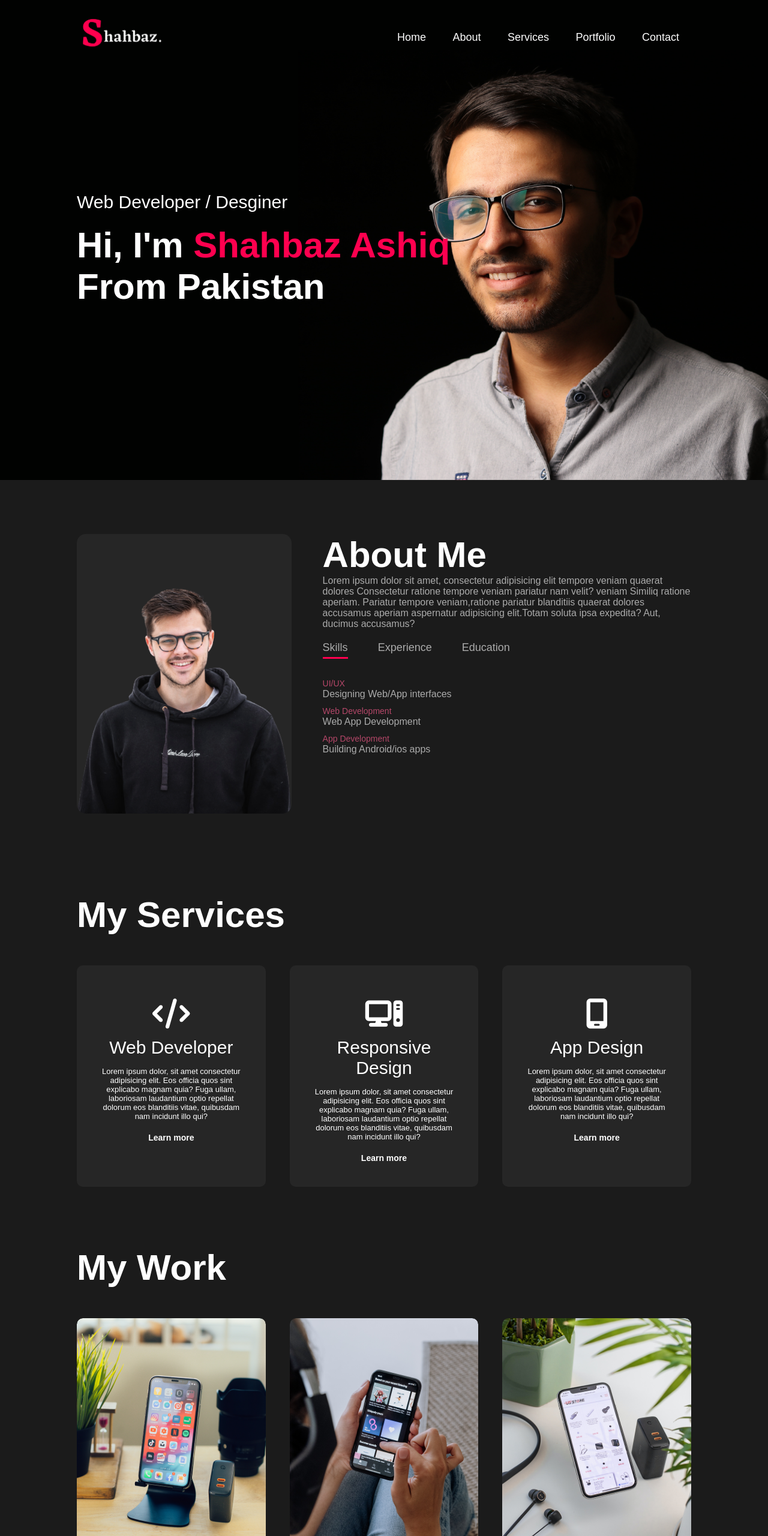
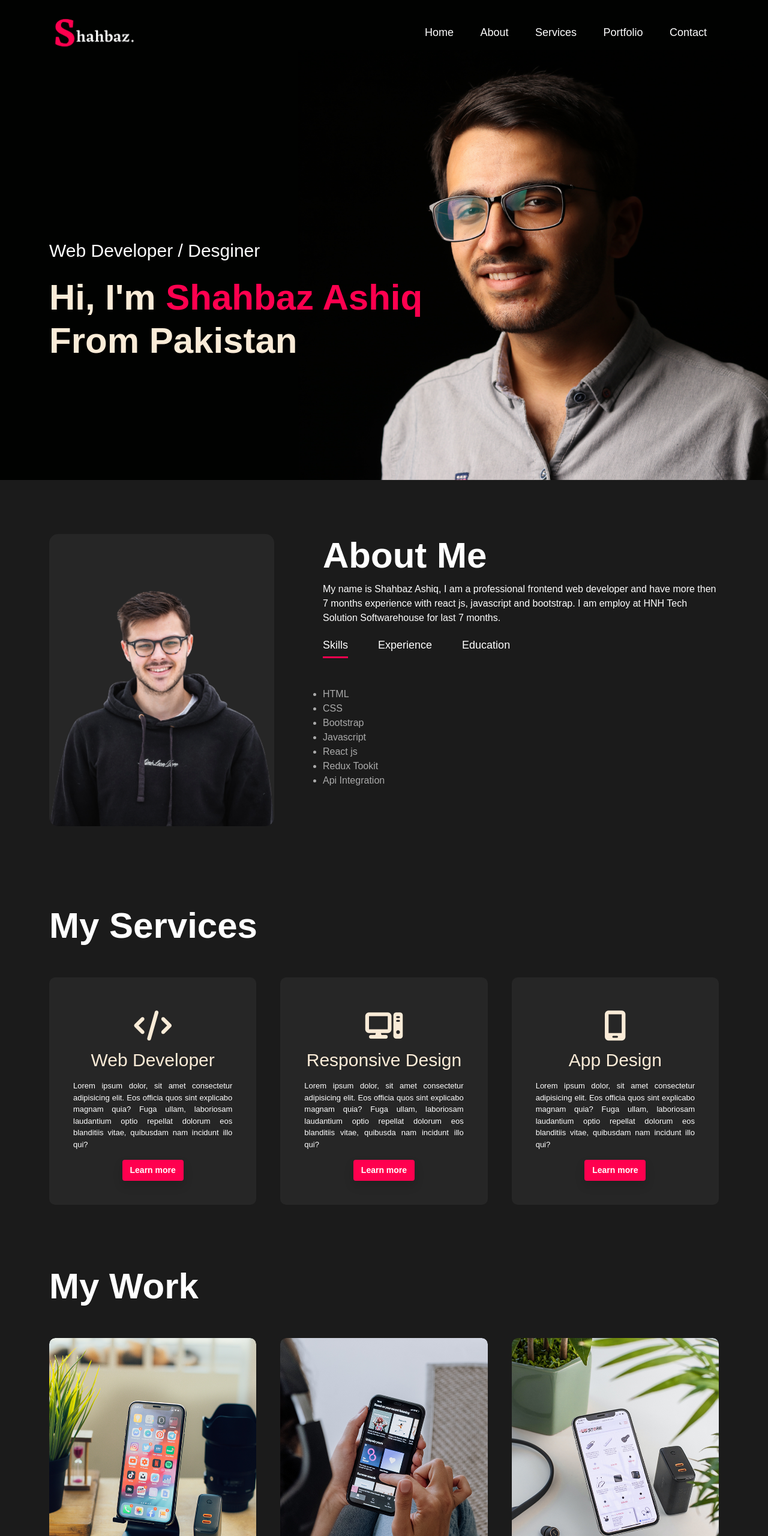
Before and after one commit to Shahbaz2233/portfolio-website, a plain HTML site: page index.html in a window 1280 px wide. Shown: the top 2560 px of the page at 60% size. Drawn offline with nearby package versions, Linux system fonts and the light colour scheme.

Commit message:
My first commit

```diff
--- a/index.html
+++ b/index.html
@@ -8,26 +8,41 @@
     <title>Document</title>
     <!-- <link rel="stylesheet" href="https://cdnjs.cloudflare.com/ajax/libs/font-awesome/4.7.0/css/font-awesome.min.css" /> -->
     <link rel="stylesheet" href="style.css" />
+    <link href="https://cdn.jsdelivr.net/npm/bootstrap@5.0.2/dist/css/bootstrap.min.css" rel="stylesheet"
+        integrity="sha384-EVSTQN3/azprG1Anm3QDgpJLIm9Nao0Yz1ztcQTwFspd3yD65VohhpuuCOmLASjC" crossorigin="anonymous">
 </head>
 
 <body>
+    <div className="container-fluid">
         <div id="home">
             <div class="container">
                 <nav>
                     <img src="images/logo.png" class="logo">
-                <ul id="sidemenu">
-                    <li><a href="#home">Home</a></li>
-                    <li><a href="#about">About</a></li>
-                    <li><a href="#services">Services</a></li>
-                    <li><a href="#portofolio">Portfolio</a></li>
-                    <li><a href="#contact">Contact</a></li>
+                    <!-------for large Screen ------->
+                    <ul class="d-lg-block d-md-none d-none" id="">
+                        <li><a class="text-white" href="#home">Home</a></li>
+                        <li><a class="text-white" href="#about">About</a></li>
+                        <li><a class="text-white" href="#services">Services</a></li>
+                        <li><a class="text-white" href="#portofolio">Portfolio</a></li>
+                        <li><a class="text-white" href="#contact">Contact</a></li>
                         <i class="fa-solid fa-xmark" onclick="closeMenu()"></i>
                     </ul>
-                <i class="fa-solid fa-bars" onclick="openMenu()"></i>
+                    <!-------for large Screen ------->
+                    <!-------for Small Screen ------->
+                    <ul class="d-lg-none d-md-block d-block" id="sidemenu">
+                        <li><a onclick="closeMenu()" class="text-white" href="#home">Home</a></li>
+                        <li><a onclick="closeMenu()" class="text-white" href="#about">About</a></li>
+                        <li><a onclick="closeMenu()" class="text-white" href="#services">Services</a></li>
+                        <li><a onclick="closeMenu()" class="text-white" href="#portofolio">Portfolio</a></li>
+                        <li><a onclick="closeMenu()" class="text-white" href="#contact">Contact</a></li>
+                        <i class="fa-solid fa-xmark" onclick="closeMenu()"></i>
+                    </ul>
+                    <!-------for Small Screen ------->
+                    <i class="fa-solid fa-bars text-white" onclick="openMenu()"></i>
                 </nav>
                 <div class="header-text">
                     <p>Web Developer / Desginer</p>
-                <h1>Hi, I'm <span>Shahbaz Ashiq</span><br> From Pakistan</h1>
+                    <h1 class="">Hi, I'm <span>Shahbaz Ashiq</span><br>From Pakistan</h1>
                 </div>
             </div>
         </div>
@@ -40,13 +55,9 @@
                     </div>
                     <div class="about-col-2">
                         <h1 class="sub-title">About Me</h1>
-                    <p>Lorem ipsum dolor sit amet,
-                        consectetur adipisicing elit tempore veniam quaerat dolores
-                        Consectetur ratione tempore veniam pariatur nam velit? veniam
-                        Similiq ratione aperiam. Pariatur tempore veniam,ratione pariatur
-                        blanditiis quaerat dolores accusamus aperiam aspernatur adipisicing elit.Totam soluta ipsa
-                        expedita? Aut, ducimus accusamus?
-                    </p>
+                        <p>My name is Shahbaz Ashiq, I am a professional frontend web developer and have more then 7
+                            months experience with react js, javascript and bootstrap. I am employ at HNH Tech Solution
+                            Softwarehouse for last 7 months.</p>
                         <div class="tab-titles">
                             <p class="tab-links active-link" onclick="openTabe('skills')">Skills</p>
                             <p class="tab-links" onclick="openTabe('experience')">Experience</p>
@@ -54,24 +65,26 @@
                         </div>
                         <div class="tab-contents active-tab" id="skills">
                             <ul>
-                            <li><span>UI/UX</span><br>Designing Web/App interfaces</li>
-                            <li><span>Web Development</span><br> Web App Development</li>
-                            <li><span>App Development</span><br>Building Android/ios apps</li>
+                                <!-- <li><span>UI/UX</span><br>Designing Web/App interfaces</li> -->
+                                <li>HTML</li>
+                                <li>CSS</li>
+                                <li>Bootstrap</li>
+                                <li>Javascript</li>
+                                <li>React js</li>
+                                <li>Redux Tookit</li>
+                                <li>Api Integration</li>
                             </ul>
                         </div>
                         <div class="tab-contents" id="experience">
                             <ul>
-                            <li><span>2021 - Current</span><br>UI/UX Training at ET
-                                Intitute</li>
-                            <li><span>2019 - 2021</span><br>Team lead at StartApp LLC.</li>
-                            <li><span>2017 - 2019</span><br>Internship at Ekat eCommerce.</li>
+                                <li><span>2023 - Current</span><br>Frontend Web Developer at HNH Tech Solutions Karachi
+                                </li>
                             </ul>
                         </div>
                         <div class="tab-contents" id="education">
                             <ul>
-                            <li><span>2016</span><br>UI/UX Design Training at ET Intitute</li>
-                            <li><span>2016</span><br> Web App Development</li>
-                            <li><span>2018</span><br>Building Android/ios apps</li>
+                                <li><span>2021 - Current</span><br>BS IT from Virtual University</li>
+                                <li><span>2022</span><br>Web Development from Jawan Pakistan Intitute Karachi</li>
                             </ul>
                         </div>
                     </div>
@@ -87,26 +100,33 @@
                     <div>
                         <i class="fa-solid fa-code"></i>
                         <h2>Web Developer</h2>
-                    <p>Lorem ipsum dolor, sit amet consectetur adipisicing elit. Eos officia quos sint explicabo magnam
-                        quia? Fuga ullam, laboriosam laudantium optio repellat dolorum eos blanditiis vitae, quibusdam
-                        nam incidunt illo qui?</p>
-                    <a href="#">Learn more</a>
+                        <p>Lorem ipsum dolor, sit amet consectetur adipisicing elit. Eos officia quos sint explicabo
+                            magnam quia? Fuga ullam, laboriosam laudantium optio repellat dolorum eos blanditiis vitae,
+                            quibusdam nam incidunt illo qui?
+                        </p>
+                        <button class="btn shadow">
+                            <a href="#" class="mt-0">Learn more</a>
+                        </button>
                     </div>
                     <div>
                         <i class="fa-solid fa-computer"></i>
                         <h2>Responsive Design</h2>
-                    <p>Lorem ipsum dolor, sit amet consectetur adipisicing elit. Eos officia quos sint explicabo magnam
-                        quia? Fuga ullam, laboriosam laudantium optio repellat dolorum eos blanditiis vitae, quibusdam
-                        nam incidunt illo qui?</p>
-                    <a href="#">Learn more</a>
+                        <p>Lorem ipsum dolor, sit amet consectetur adipisicing elit. Eos officia quos sint explicabo
+                            magnam quia? Fuga ullam, laboriosam laudantium optio repellat dolorum eos blanditiis vitae,
+                            quibusda nam incidunt illo qui?</p>
+                        <button class="btn shadow">
+                            <a href="#" class="mt-0">Learn more</a>
+                        </button>
                     </div>
                     <div>
                         <i class="fa-solid fa-mobile-screen"></i>
                         <h2>App Design</h2>
-                    <p>Lorem ipsum dolor, sit amet consectetur adipisicing elit. Eos officia quos sint explicabo magnam
-                        quia? Fuga ullam, laboriosam laudantium optio repellat dolorum eos blanditiis vitae, quibusdam
-                        nam incidunt illo qui?</p>
-                    <a href="#">Learn more</a>
+                        <p>Lorem ipsum dolor, sit amet consectetur adipisicing elit. Eos officia quos sint explicabo
+                            magnam quia? Fuga ullam, laboriosam laudantium optio repellat dolorum eos blanditiis vitae,
+                            quibusdam nam incidunt illo qui?</p>
+                        <button class="btn shadow">
+                            <a href="#" class="mt-0">Learn more</a>
+                        </button>
                     </div>
                 </div>
             </div>
@@ -121,7 +141,7 @@
                     <div class="work">
                         <img src="images/work-1.png">
                         <div class="layer">
-                        <h3>Social Media App</h3>
+                            <h3 className="">Social Media App</h3>
                             <p>The app connetcts your the talented people around the world.
                                 Download it form play store.</p>
                             <a href="#"><img src="images/external link1.png"></a>
@@ -165,7 +185,7 @@
                             <a href="#"><i class="fa-brands fa-instagram"></i></a>
                             <a href="#"><i class="fa-brands fa-twitter"></i></a>
                         </div>
-                    <a href="images/shahbazCv.pdf" download target="_blank" class="btn btn2">DownloadCv</a>
+                        <a href="images/ShahbazCv12.pdf" download target="_blank" class="btn btn2">DownloadCv</a>
                     </div>
                     <div class="contact-right">
                         <form name="submit-to-google-sheet">
@@ -179,7 +199,8 @@
                 </div>
             </div>
             <div class="copyright">
-            <p>Copyright <span>©</span> Shahbaz. Made by Own hand</p>
+                <div class="text-white">Copyright <span>©</span> Shahbaz. Made by Own hand</div>
+            </div>
         </div>
     </div>
 
@@ -187,6 +208,12 @@
 
     <script src="app.js"></script>
     <script src="https://kit.fontawesome.com/885b28b7da.js" crossorigin="anonymous"></script>
+    <script src="https://cdn.jsdelivr.net/npm/@popperjs/core@2.9.2/dist/umd/popper.min.js"
+        integrity="sha384-IQsoLXl5PILFhosVNubq5LC7Qb9DXgDA9i+tQ8Zj3iwWAwPtgFTxbJ8NT4GN1R8p"
+        crossorigin="anonymous"></script>
+    <script src="https://cdn.jsdelivr.net/npm/bootstrap@5.0.2/dist/js/bootstrap.min.js"
+        integrity="sha384-cVKIPhGWiC2Al4u+LWgxfKTRIcfu0JTxR+EQDz/bgldoEyl4H0zUF0QKbrJ0EcQF"
+        crossorigin="anonymous"></script>
 
     <script>
         const scriptURL = 'https://script.google.com/macros/s/AKfycbz1TZdYXQmZYAEiLiTxoCD44leigHeDCCI61fFIqH52EkMaUZY2yYeC5LMMgU6-_rme/exec'
@@ -195,12 +222,12 @@
 
         form.addEventListener('submit', e => {
             e.preventDefault()
-          fetch(scriptURL, { method: 'POST', body: new FormData(form)})
-            .then(response =>{
+            fetch(scriptURL, { method: 'POST', body: new FormData(form) })
+                .then(response => {
                     msg.innerHTML = "Message send Sucessfully!";
-                setTimeout(function(){
+                    setTimeout(function () {
                         msg.innerHTML = "";
-                },3000);
+                    }, 3000);
                     form.reset();
                 })
                 .catch(error => console.error('Error!', error.message))
--- a/style.css
+++ b/style.css
@@ -12,8 +12,13 @@ body {
     background-color: #1b1b1b;
     color: #fff;
 }
-
+p{
+    margin-top: 0;
+    margin-bottom: 1rem;
+    color: white;
+}
 #home {
+    background-color: #1b1b1b;
     width: 100%;
     height: 100vh;
     background-image: url(images/background.png);
@@ -23,7 +28,6 @@ body {
 
 .container {
     padding: 10px 10%;
-
 }
 
 nav {
@@ -72,7 +76,9 @@ nav ul li a:hover::after {
 
 .header-text h1 {
     font-size: 60px;
+    font-weight: 600;
     margin-top: 20px;
+    color: antiquewhite;
 }
 
 .header-text h1 span {
@@ -84,6 +90,8 @@ nav ul li a:hover::after {
 #about {
     padding: 80px 0;
     color: #ababab;
+    background-color: #1b1b1b;
+
 }
 
 .row {
@@ -139,9 +147,8 @@ nav ul li a:hover::after {
     width: 100%;
 }
 
-.tab-contents ul li {
-    list-style: none;
-    margin: 10px 0;
+.tab-contents ul{
+    padding-left: 0px;
 }
 
 .tab-contents ul li span {
@@ -161,6 +168,19 @@ nav ul li a:hover::after {
 /* ===================Services================= */
 #services {
     padding: 30px 0;
+    background-color: #1b1b1b;
+}
+#services button{
+    margin-top: 0px;
+    margin-bottom: 0px;
+    display: flex;
+    justify-content: center;
+    align-items: center;
+    background-color: #ff004f;
+    color: white;
+}
+#services p{
+  text-align: justify;
 }
 
 .services-list {
@@ -185,13 +205,14 @@ nav ul li a:hover::after {
     margin: 15px auto;
     display: block;
     width: fit-content;
-
+    color: antiquewhite;
 }
 
 .services-list div h2 {
     font-size: 30px;
     font-weight: 500;
     margin-bottom: 15px;
+    color: antiquewhite;
 }
 
 .services-list div a {
@@ -206,12 +227,19 @@ nav ul li a:hover::after {
 .services-list div:hover {
     background: #ff004f;
     transform: translateY(-10px);
+    cursor: pointer;
+}
+#services button:hover{
+    background-color: #ff004f;
+    box-shadow: 2px 3px 12px rgba(0, 0, 0, 0.546);
+    color: white;
 }
 
 /* ===================Services================= */
 /* ===================Portfolio================= */
 #portofolio {
     padding: 50px 0;
+    background-color: #1b1b1b;
 }
 
 .work-list {
@@ -254,8 +282,9 @@ nav ul li a:hover::after {
 }
 
 .layer h3 {
-    font-weight: 500;
+    font-weight: 600;
     margin-bottom: 20px;
+    color: white;
 }
 
 .layer a img {
@@ -301,8 +330,12 @@ nav ul li a:hover::after {
 
 /* ===================Portfolio================= */
 /* ===================Contact================= */
+#contact{
+    background-color: #1b1b1b;
+}
 .contact-left {
     flex-basis: 35%;
+    background-color: #1b1b1b;
 }
 
 .contact-right {
@@ -338,6 +371,7 @@ nav ul li a:hover::after {
 .btn.btn2 {
     background: #ff004f;
     margin-right: 190px;
+    color: white;
 }
 
 .btn.btn3 {
@@ -346,10 +380,11 @@ nav ul li a:hover::after {
 }
 
 form .btn3 {
-    padding: 14px 50px;
+    padding: 10px 40px;
     font-size: 18px;
     margin-top: 20px;
     cursor: pointer;
+    color: white;
 }
 
 .contact-right form {
@@ -390,6 +425,32 @@ nav .fa-solid {
 
 /* ===================Contact================= */
 /* ======================Css for Small Screen======================= */
+
+@media (max-width: 1440px){
+    .header-text {
+        margin-top: 25%;
+        font-size: 30px;
+    }
+}
+
+@media (max-width: 1080px){
+    .header-text {
+        margin-top: 30%;
+        font-size: 30px;
+    }
+}
+
+@media (max-width: 768px){
+    .logo {
+        width: 154px;
+    }
+    .header-text h1 {
+        font-size: 40px;
+        font-weight: 600;
+        margin-top: 20px;
+        color: antiquewhite;
+    }
+}
 @media screen and (max-width :600px) {
     #home {
         background-image: url(images/phone-background.png);
@@ -466,6 +527,30 @@ nav .fa-solid {
 
 
 }
+@media (max-width: 425px){
+    .header-text {
+        margin-top: 75%;
+        font-size: 20px;
+    }
+}
+@media (max-width: 375px){
+    .header-text h1 {
+        font-size: 25px;
+        font-weight: 600;
+        margin-top: 10px;
+        color: antiquewhite;
+    }
+    .header-text {
+        margin-top: 85%;
+        font-size: 18px;
+    }
+}
+@media (max-width: 325px){
+    .header-text {
+        margin-top: 105%;
+        font-size: 18px;
+    }
+}
 
 /* ======================Css for Small Screen======================= */
 #msg{
```
Also changed, not shown: 1 other file. Lines whose indentation alone changed are shown as unchanged.
